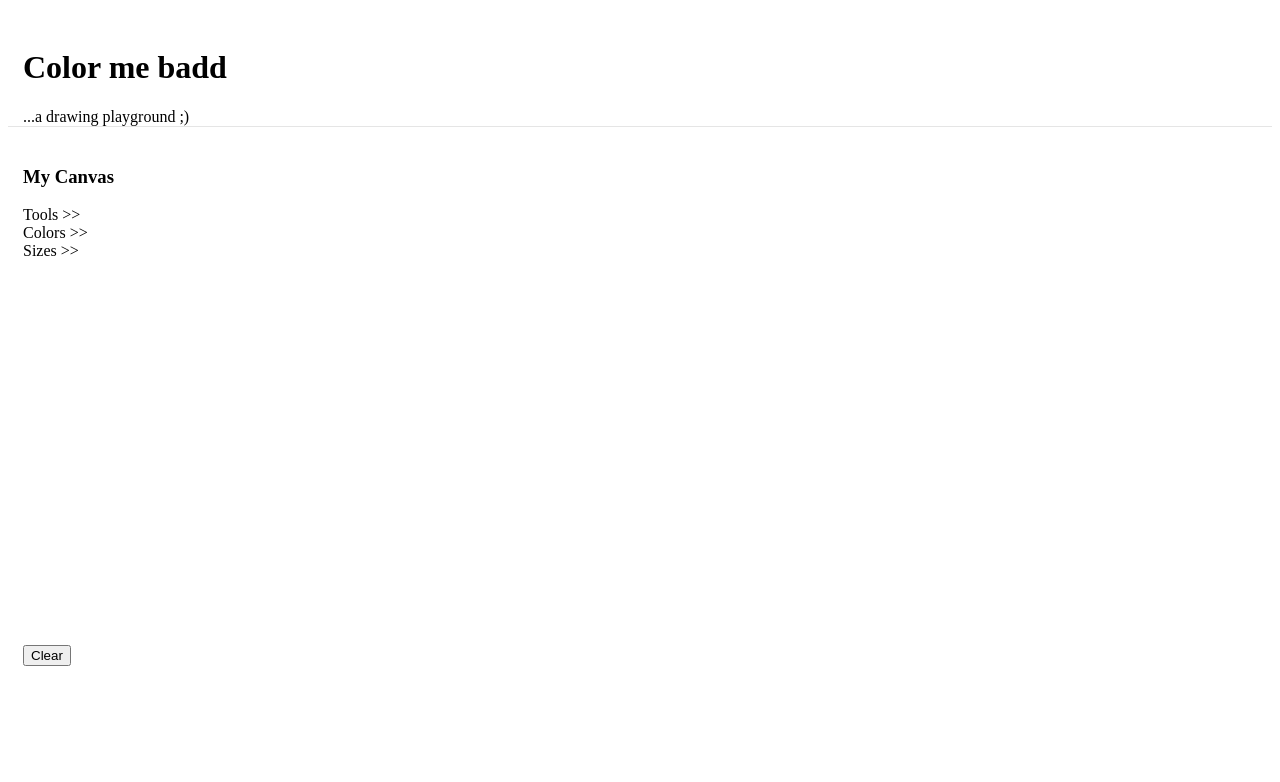
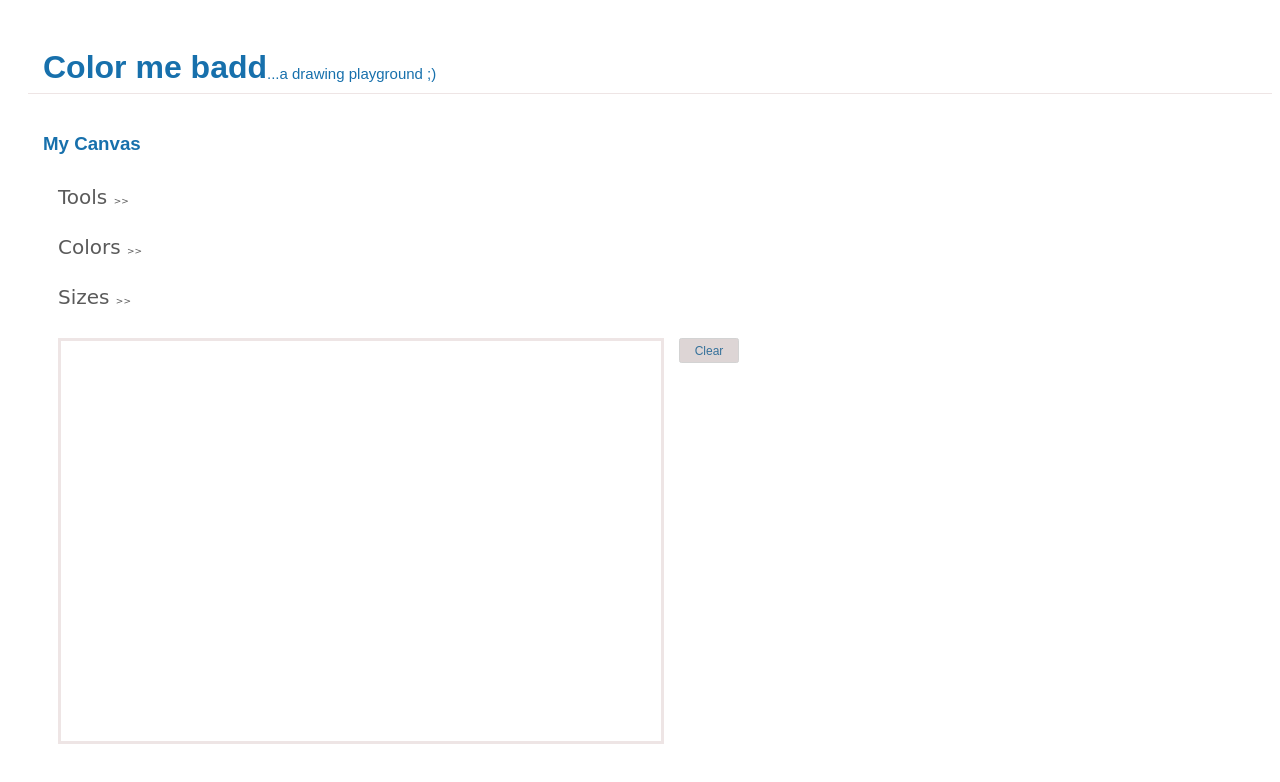
Before and after one commit to CarmenPopoviciu/color-me-badd, a website: page app/index.html in a window 1280 px wide. Drawn offline with nearby package versions, Linux system fonts and the light colour scheme; some packages are replaced by stand-ins of ours.

Commit message:
Add styling

```diff
--- a/app/styles/main.css
+++ b/app/styles/main.css
@@ -1,18 +1,104 @@
-/* Space out content a bit */
+/* BODY =============================== */
 body {
-  padding-top: 20px;
-  padding-bottom: 20px;
+    padding-top: 20px;
+    padding-bottom: 20px;
+    padding-left: 20px;
+    font-family: sans-serif;
+    color: rgb(23, 112, 172);
 }
 
-/* Page header */
+/* HEADER =============================== */
 .header {
     padding-left: 15px;
     padding-right: 15px;
-    border-bottom: 1px solid #e5e5e5;
+    padding-bottom: 10px;
+    border-bottom: 1px solid #EEE5E5;
+    height: 55px;
 }
 
-/* Page content */
+.header span {
+    display: inline-block;
+    margin-top: 37px;
+    font-size: 15px;
+}
+
+/* PAGE CONTENT =============================== */
 .content {
     padding-top: 20px;
     padding-left: 15px;
 }
+
+/* CANVAS =============================== */
+.canvas {
+    border: 3px solid #EEE5E5;
+    float: left;
+    margin: 15px;
+}
+
+/* BUTTONS =============================== */
+input[type='button'] {
+    width: 60px;
+    height: 25px;
+    background-color: rgb(215, 233, 238);
+    border: 1px solid lightgray;
+    border-radius: 0.2em;
+    font-size: 12px;
+    font-family: sans-serif;
+    color: rgb(54, 114, 155);
+}
+
+input[type='button']:disabled {
+    opacity: 0.3;
+}
+
+input.active-button {
+    opacity: 1;
+    font-weight: bold;
+    color: rgb(24, 88, 146);
+    background-color: rgb(159, 201, 224);
+}
+
+input[type='button'].clear {
+    margin-top: 15px;
+    background-color: rgb(221, 213, 213);
+}
+
+/* TOOL BUTTONS =============================== */
+.tool-name {
+    font-family: cursive;
+    font-size: 20px;
+    color: rgb(90, 90, 90);
+    margin-top: -3px;
+    cursor: pointer;
+}
+
+.tool-name:hover {
+    color: #B4A3A3;;
+}
+
+.colors, .sizes, .tools {
+    width: 500px;
+    height: 20px;
+    padding: 15px;
+}
+
+.tools .tool-name {
+    padding-right: 15px;
+}
+
+.colors .tool-name {
+    padding-right: 32px;
+}
+
+.sizes .tool-name {
+    padding-right: 60px;
+}
+
+.expand-arrows {
+    font-size: 9px;
+}
+
+/* GENERAL =============================== */
+.left {
+    float: left;
+}
```
